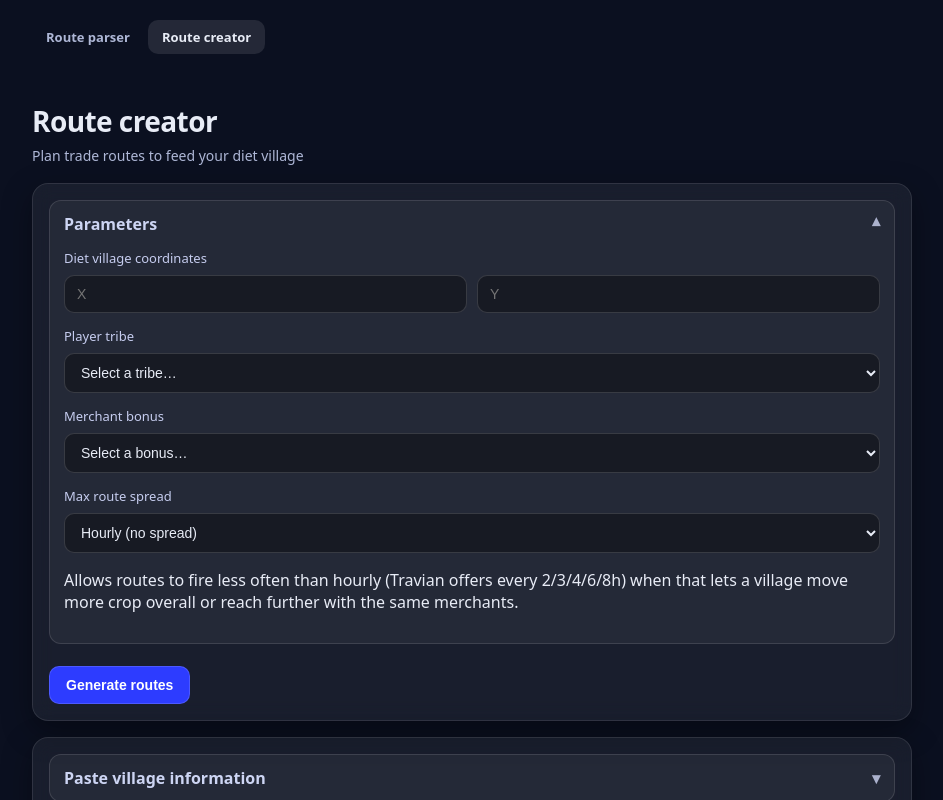
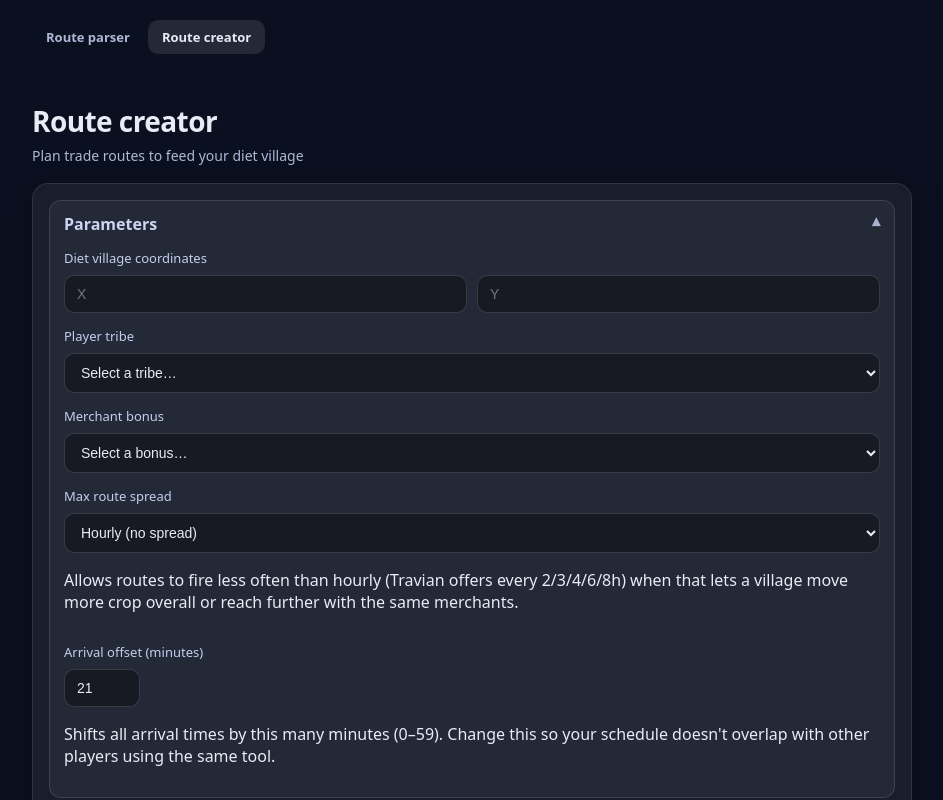
Before and after one commit to MrCiguma/diet-route-parser, an Angular app: page /route-creator in a window 1280 px wide. Both pictures are taken after a click on the heading "Parameters". Shown: the top 800 px of the page, without its empty margins (168-1111 px from the left). Built offline with nearby package versions, Linux system fonts and the light colour scheme.

Commit message:
arrival time offset parameter

```diff
--- a/src/app/route-creator/route-creator.component.html
+++ b/src/app/route-creator/route-creator.component.html
@@ -63,6 +63,21 @@
           Allows routes to fire less often than hourly (Travian offers every
           2/3/4/6/8h) when that lets a village move more crop overall or
           reach further with the same merchants.
+        </p>
+      </div>
+      <div class="field">
+        <label for="arrivalOffset">Arrival offset (minutes)</label>
+        <input
+          id="arrivalOffset"
+          type="number"
+          min="0"
+          max="59"
+          [(ngModel)]="arrivalOffsetMinutes"
+          (change)="onParamsChange()"
+        />
+        <p class="hint">
+          Shifts all arrival times by this many minutes (0–59). Change this so
+          your schedule doesn't overlap with other players using the same tool.
         </p>
       </div>
     </details>
--- a/src/app/route-creator/route-creator.component.ts
+++ b/src/app/route-creator/route-creator.component.ts
@@ -50,6 +50,7 @@ export class RouteCreatorComponent implements OnInit {
   parsedVillages: ParsedVillage[] = [];
   defaultTradeOfficeLevel = 0;
   sourceVillageIndex: number | null = null;
+  arrivalOffsetMinutes = Math.floor(Math.random() * 60);
   routePlan: RoutePlan | null = null;
 
   shareUrl = '';
@@ -86,6 +87,11 @@ export class RouteCreatorComponent implements OnInit {
       this.maxSpreadHours = maxSpreadParam;
     }
 
+    const offsetParam = numberOrNull(params.get('arrivalOffset'));
+    if (offsetParam !== null && offsetParam >= 0 && offsetParam <= 59) {
+      this.arrivalOffsetMinutes = offsetParam;
+    }
+
     const sourceX = numberOrNull(params.get('sourceX'));
     const sourceY = numberOrNull(params.get('sourceY'));
     if (sourceX !== null && sourceY !== null) {
@@ -118,6 +124,7 @@ export class RouteCreatorComponent implements OnInit {
         merchantBonus: this.merchantBonus,
         defaultTradeOfficeLevel: this.defaultTradeOfficeLevel || null,
         maxSpreadHours: this.maxSpreadHours !== 1 ? this.maxSpreadHours : null,
+        arrivalOffset: this.arrivalOffsetMinutes,
         sourceX: source?.x ?? null,
         sourceY: source?.y ?? null,
         villages: this.parsedVillages.length
@@ -182,7 +189,8 @@ export class RouteCreatorComponent implements OnInit {
       this.merchantBonus ?? 0,
       villages,
       sourceIndex >= 0 ? sourceIndex : null,
-      this.maxSpreadHours
+      this.maxSpreadHours,
+      this.arrivalOffsetMinutes
     );
   }
 
@@ -292,6 +300,7 @@ export class RouteCreatorComponent implements OnInit {
       params['defaultTradeOfficeLevel'] = String(this.defaultTradeOfficeLevel);
     if (this.maxSpreadHours !== 1)
       params['maxSpreadHours'] = String(this.maxSpreadHours);
+    params['arrivalOffset'] = String(this.arrivalOffsetMinutes);
 
     const source =
       this.sourceVillageIndex !== null
--- a/src/app/shared/route-algorithm.ts
+++ b/src/app/shared/route-algorithm.ts
@@ -175,7 +175,8 @@ export function computeRoutePlan(
   allianceBonusPercent: number,
   villages: RouteVillageInput[],
   sourceVillageIndex: number | null,
-  maxSpreadHours: number
+  maxSpreadHours: number,
+  arrivalOffsetMinutes: number
 ): RoutePlan {
   const warnings: string[] = [];
   const legs: RouteLeg[] = [];
@@ -428,10 +429,6 @@ export function computeRoutePlan(
     ? merchantCapacity(tribe, source.tradeOfficeLevel, allianceBonusPercent)
     : 0;
 
-  // Random per-session offset so players who all use this tool don't
-  // end up with convoys landing at the same clock minutes (:00, :30…).
-  const arrivalOffsetMinutes = Math.floor(Math.random() * 60);
-
   for (const stat of dietBound) {
     const hour = phaseHourByVillage.get(stat.village)!;
     const group = byHour.get(hour)!;
```
